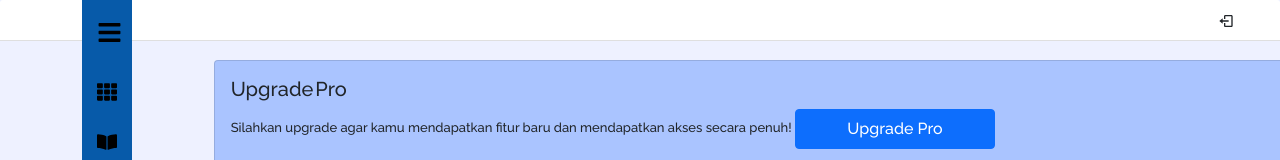
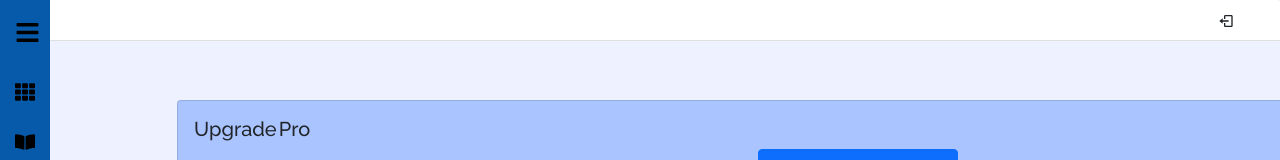
Before and after one commit to AngelNikijuluw/-Massive-Group-UNITE, a React (Create React App) app in the folder frontend/: page /QRCode in a window 1280 px wide. Shown: the top 160 px of the page. Built offline with nearby package versions, Linux system fonts and the light colour scheme; no server answers.

Commit message:
edit sidebar

```diff
--- a/frontend/src/pages/Dashboard/QRCode.js
+++ b/frontend/src/pages/Dashboard/QRCode.js
@@ -51,8 +51,8 @@ function QRCode (){
     return (
         <div  style={{backgroundColor:"#EEF1FF"}}>
             <TopBAr/>
+            <Sidebar/>
             <Container>
-            <Sidebar/>
             <Row>
         <Col md={{ span: 12, offset: 1}}><Card style={{backgroundColor:"#AAC4FF",marginTop:"60px"}}>
       <Card.Body >
```
